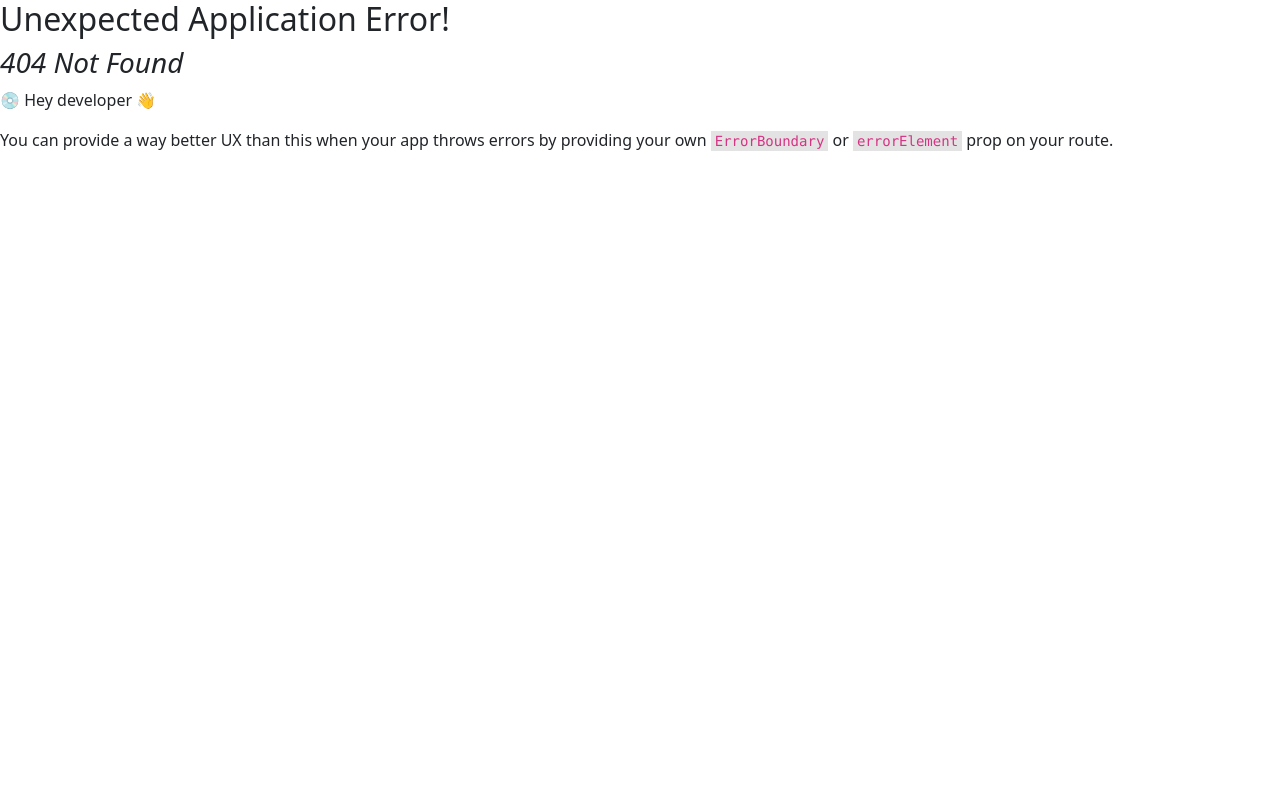
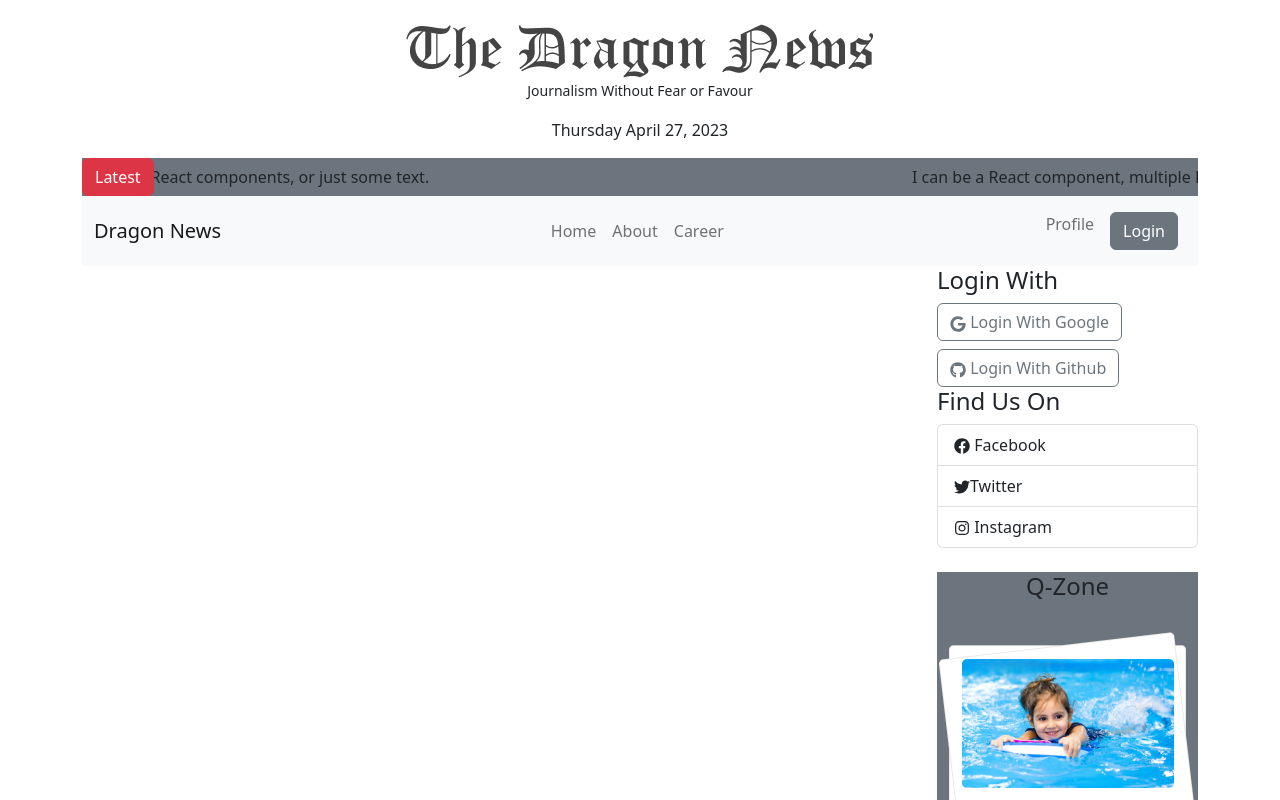
Before and after one commit to fxinfo24/dragon-news-client-react-bootstrap, a React (Vite) app: page /news in a window 1280 px wide. Before the commit this address had no page. Shown: the top 800 px of the page. Built offline with nearby package versions, Linux system fonts and the light colour scheme.

Commit message:
Another layout (named NewsLayout) and associate route created.

```diff
--- /dev/null
+++ b/src/Layout/NewsLayout.jsx
@@ -0,0 +1,32 @@
+import React from "react";
+import Header from "../Pages/Shared/Header/Header";
+import Footer from "../Pages/Shared/Footer/Footer";
+import { Col, Container, Row } from "react-bootstrap";
+import LeftNav from "../Pages/Shared/LeftNav/LeftNav";
+import RightNav from "../Pages/Shared/RightNav/RightNav";
+import { Outlet } from "react-router-dom";
+const NewsLayout = () => {
+    return (
+        <div>
+            <Header></Header>
+      {/* Layout responsive grid from React-Bootstrap */}
+      <Container>
+        <Row>
+            {/* We need here two columns only */}
+          {/* <Col lg={3}>
+          <LeftNav></LeftNav>
+          </Col> */}
+
+          {/* <Col lg={6}>Main Content</Col> */}
+          <Col lg={9}><Outlet></Outlet></Col>
+          <Col lg={3}>
+          <RightNav></RightNav>
+          </Col>
+        </Row>
+      </Container>
+      <Footer></Footer>
+        </div>
+    );
+};
+
+export default NewsLayout;
--- /dev/null
+++ b/src/Pages/News/News/News.jsx
@@ -0,0 +1,11 @@
+import React from 'react';
+
+const News = () => {
+    return (
+        <div>
+            <h4>News details coming soon</h4>
+        </div>
+    );
+};
+
+export default News;
```
Also changed, not shown: src/Routes/Routers.jsx (+13 -0 lines).
